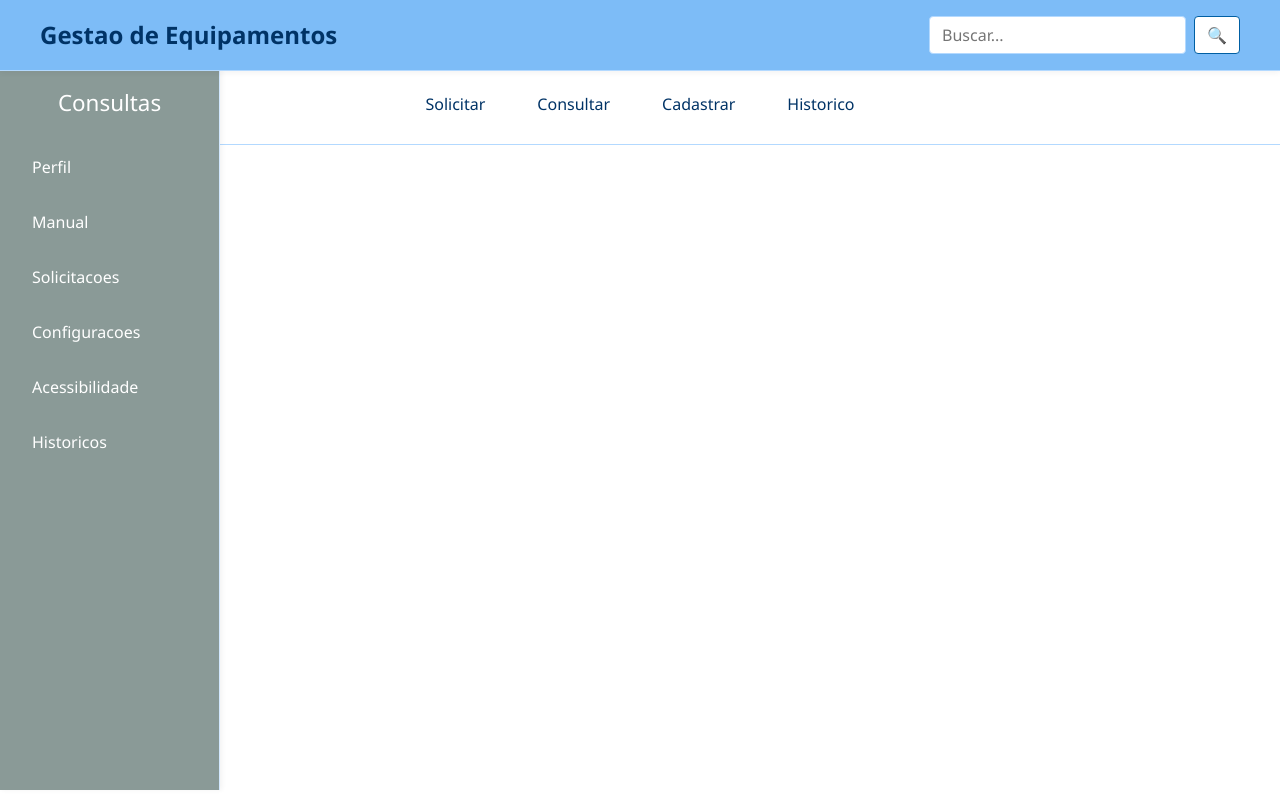
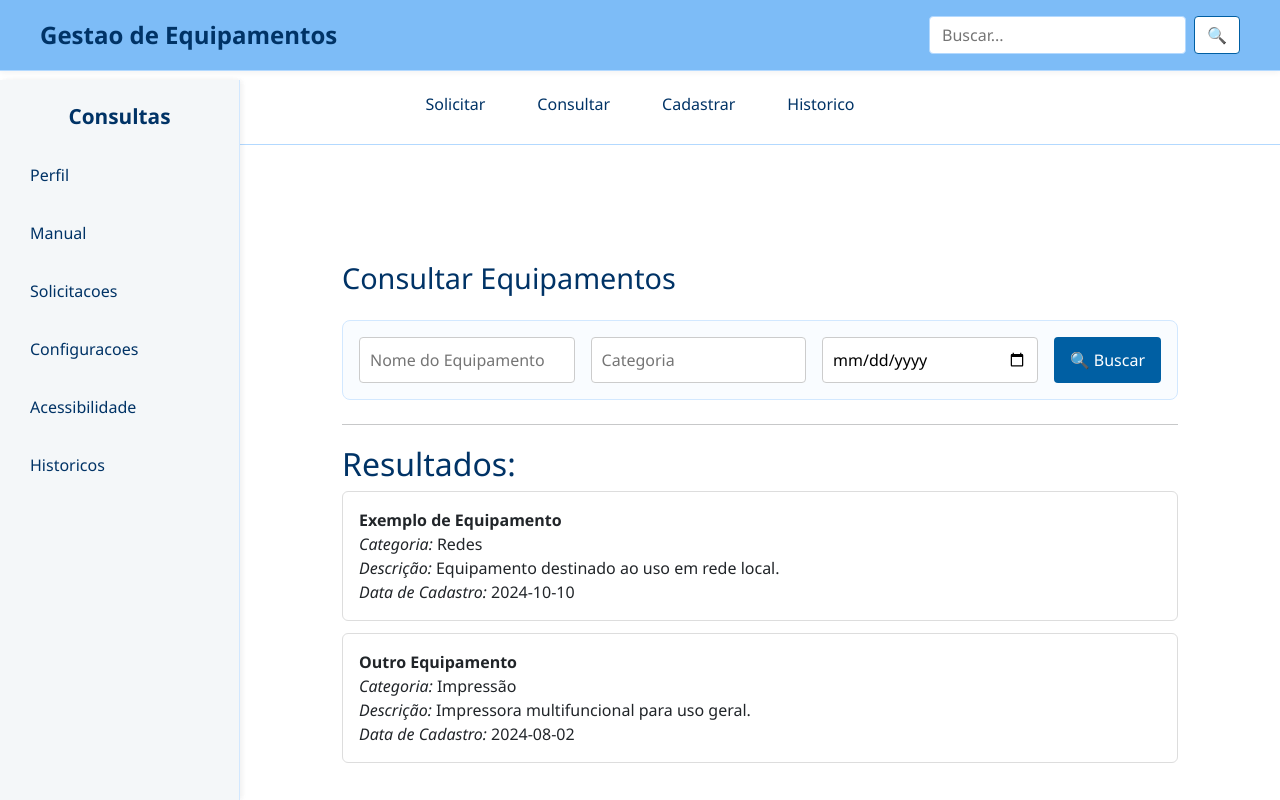
Before and after one commit to vinyuji/Sistema-de-gestao-de-equipamentos, a Django app: page /consultas/ in a window 1280 px wide. Run offline with Django 5.2, Linux system fonts and the light colour scheme.

Commit message:
template so falta alinhar

```diff
--- /dev/null
+++ b/sistemaGestaoDeAcesso/Apps/static/styles/cadastro.css
@@ -0,0 +1,53 @@
+.main-content {
+  margin-left: 150px; /* Espaço para sidebar */
+}
+
+h1 {
+  margin-bottom: 24px;
+  font-size: 1.8rem;
+  color: var(--font-color, #003366);
+}
+
+.form-cadastro {
+  background: white;
+  padding: 24px;
+  border: 1px solid #d2e8ff;
+  border-radius: 8px;
+  max-width: 600px;
+  box-shadow: 0 2px 4px rgba(0,0,0,0.05);
+}
+
+.form-group {
+  margin-bottom: 20px;
+}
+
+.form-group label {
+  display: block;
+  font-weight: 600;
+  margin-bottom: 8px;
+  color: #003366;
+}
+
+.form-group input,
+.form-group textarea {
+  width: 100%;
+  padding: 10px;
+  border: 1px solid #ccc;
+  border-radius: 4px;
+  font-size: 1rem;
+}
+
+.btn-cadastrar {
+  background-color: var(--blue-dark, #005fa3);
+  color: white;
+  padding: 10px 20px;
+  border: none;
+  border-radius: 6px;
+  font-size: 1rem;
+  cursor: pointer;
+  transition: background-color 0.3s ease;
+}
+
+.btn-cadastrar:hover {
+  background-color: #003f7a;
+}
--- /dev/null
+++ b/sistemaGestaoDeAcesso/Apps/static/styles/consulta.css
@@ -0,0 +1,63 @@
+.main-content {
+  margin-left: 240px;
+  padding: 24px;
+}
+
+h1 {
+  margin-bottom: 24px;
+  font-size: 1.8rem;
+  color: var(--font-color, #003366);
+}
+
+.form-consulta {
+  background: #f9fcff;
+  padding: 16px;
+  border: 1px solid #d2e8ff;
+  border-radius: 8px;
+  margin-bottom: 24px;
+}
+
+.form-row {
+  display: flex;
+  gap: 16px;
+  flex-wrap: wrap;
+}
+
+.form-row input {
+  padding: 10px;
+  border: 1px solid #ccc;
+  border-radius: 4px;
+  flex: 1;
+  min-width: 160px;
+}
+
+.form-row button {
+  background-color: var(--blue-dark, #005fa3);
+  color: white;
+  border: none;
+  padding: 10px 16px;
+  border-radius: 4px;
+  cursor: pointer;
+}
+
+.form-row button:hover {
+  background-color: #003f7a;
+}
+
+.resultado-busca h2 {
+  margin-top: 20px;
+  color: var(--font-color, #003366);
+}
+
+.lista-equipamentos {
+  list-style: none;
+  padding: 0;
+}
+
+.lista-equipamentos li {
+  background: white;
+  border: 1px solid #ddd;
+  border-radius: 6px;
+  padding: 16px;
+  margin-bottom: 12px;
+}
--- /dev/null
+++ b/sistemaGestaoDeAcesso/Apps/static/styles/historico.css
@@ -0,0 +1,44 @@
+.main-content {
+  margin-left: 240px;
+  padding: 24px;
+}
+
+.filtro-historico {
+  margin-bottom: 24px;
+}
+
+.filtro-historico form {
+  display: flex;
+  gap: 16px;
+  flex-wrap: wrap;
+}
+
+.filtro-historico input {
+  padding: 10px;
+  border: 1px solid #ccc;
+  border-radius: 4px;
+  flex: 1;
+  min-width: 160px;
+}
+
+.filtro-historico button {
+  background-color: var(--blue-dark, #005fa3);
+  color: white;
+  border: none;
+  padding: 10px 16px;
+  border-radius: 4px;
+  cursor: pointer;
+}
+
+.lista-historico ul {
+  list-style: none;
+  padding: 0;
+}
+
+.lista-historico li {
+  background: white;
+  border: 1px solid #ddd;
+  border-radius: 6px;
+  padding: 16px;
+  margin-bottom: 12px;
+}
--- a/sistemaGestaoDeAcesso/Apps/static/styles/navBar.css
+++ b/sistemaGestaoDeAcesso/Apps/static/styles/navBar.css
@@ -121,3 +121,15 @@ body {
   background-color: var(--blue-hover);
   color: var(--blue-dark);
 }
+
+/* Layout principal compensando a sidebar */
+.main-content {
+  margin-left: 240px;
+  padding: 20px;
+}
+
+@media (max-width: 768px) {
+  .main-content {
+    margin-left: 0;
+  }
+}
--- a/sistemaGestaoDeAcesso/Apps/static/styles/navBarEsq.css
+++ b/sistemaGestaoDeAcesso/Apps/static/styles/navBarEsq.css
@@ -2,43 +2,54 @@
 
 .sidebar {
   position: fixed;
-    top: 70px; /* altura da navbar superior */
+  top: 80px; /* altura da navbar fixa */
   left: 0;
-    width: 220px;
+  width: 240px;
   height: calc(100vh - 80px);
-    background-color: #8a9a97;
+  background-color: #f4f7f9;
   border-right: 1px solid #d2e8ff;
-    padding: 20px;
-    box-shadow: 2px 0 5px rgba(0, 0, 0, 0.05);
+  padding: 24px 16px;
+  box-shadow: 2px 0 6px rgba(0, 0, 0, 0.04);
+  overflow-y: auto;
+  z-index: 999;
 }
 
 .sidebar-header h2 {
-    font-size: 1.4rem;
-    color: #ffffff;
-    margin-bottom: 30px;
+  font-size: 1.3rem;
+  color: var(--font-color, #003366);
+  margin-bottom: 24px;
   text-align: center;
+  font-weight: bold;
 }
 
 .sidebar-nav ul {
   list-style: none;
   padding: 0;
+  margin: 0;
 }
 
 .sidebar-nav ul li {
-    margin: 15px 0;
+  margin-bottom: 14px;
 }
 
 .sidebar-nav ul li a {
   text-decoration: none;
-    color: #ffffff;
+  color: var(--font-color, #003366);
   font-weight: 500;
   transition: all 0.3s ease;
-    padding: 8px 12px;
+  padding: 10px 14px;
   display: block;
-    border-radius: 4px;
+  border-radius: 6px;
+  background-color: transparent;
 }
 
 .sidebar-nav ul li a:hover {
-    background-color: #8a9a97;
-    color: #002244;
+  background-color: #e6f2ff;
+  color: var(--blue-dark, #005fa3);
 }
+
+@media (max-width: 768px) {
+  .sidebar {
+    display: none;
+  }
+}
--- /dev/null
+++ b/sistemaGestaoDeAcesso/Apps/static/styles/solicitar.css
@@ -0,0 +1,43 @@
+.main-content {
+  margin-left: 240px;
+  padding: 24px;
+}
+
+.form-solicitar {
+  background: #f9fcff;
+  padding: 24px;
+  border-radius: 8px;
+  border: 1px solid #d2e8ff;
+  max-width: 600px;
+}
+
+.form-group {
+  margin-bottom: 20px;
+}
+
+label {
+  display: block;
+  font-weight: 600;
+  margin-bottom: 8px;
+}
+
+input, select, textarea {
+  width: 100%;
+  padding: 10px;
+  border-radius: 4px;
+  border: 1px solid #ccc;
+}
+
+.btn-solicitar {
+  background-color: var(--blue-dark, #005fa3);
+  color: white;
+  border: none;
+  padding: 10px 20px;
+  border-radius: 6px;
+  font-size: 1rem;
+  cursor: pointer;
+}
+
+.btn-solicitar:hover {
+  background-color: #003f7a;
+}
--- a/sistemaGestaoDeAcesso/Apps/templates/pages/base.html
+++ b/sistemaGestaoDeAcesso/Apps/templates/pages/base.html
@@ -4,10 +4,19 @@
   <meta charset="UTF-8">
   <title>{% block title %}Meu Site{% endblock %}</title>
   <link href="https://cdn.jsdelivr.net/npm/bootstrap@5.3.0/dist/css/bootstrap.min.css" rel="stylesheet">
+
+  {% load static %}
+  <link rel="stylesheet" href="{% static 'styles/navBarEsq.css' %}">
+  <link rel="stylesheet" href="{% static 'styles/cadastro.css' %}">
+  <link rel="stylesheet" href="{% static 'styles/consulta.css' %}">
+  <link rel="stylesheet" href="{% static 'styles/solicitar.css' %}">
+  <link rel="stylesheet" href="{% static 'styles/historico.css' %}">
+
 </head>
 <body>
 
   {% include "partials/navbar.html" %}
+  {% include "./partials/navBarEsq.html" with pagina_nome="Cadastros" %}
 
   <div class="container pt-5 mt-5">
     {% block content %}
--- a/sistemaGestaoDeAcesso/Apps/templates/pages/consultas.html
+++ b/sistemaGestaoDeAcesso/Apps/templates/pages/consultas.html
@@ -1,16 +1,45 @@
-<!DOCTYPE html>
-<html lang="en">
-<head>
-    <meta charset="UTF-8">
-    <meta name="viewport" content="width=device-width, initial-scale=1.0">
-    <link rel="stylesheet" href="../styles/home.css">
-    <title>Home</title>
-</head>
-<body>
-    {% extends "base.html" %}
-    {% block title %}Consultas{% endblock %}
-    {% block content %}
-    {% include "./partials/navBarEsq.html" with pagina_nome="Consultas" %}
-    {% endblock %}
-</body>
-</html>
+{% extends "base.html" %}
+{% load static %}
+
+{% block title %}Consulta de Equipamentos{% endblock %}
+
+
+{% block content %}
+  {% include "./partials/navBarEsq.html" with pagina_nome="Consultas" %}
+
+  <div class="main-content">
+    <h1>Consultar Equipamentos</h1>
+
+    <!-- Formulário de busca -->
+    <form method="GET" class="form-consulta">
+      <div class="form-row">
+        <input type="text" name="nome" placeholder="Nome do Equipamento">
+        <input type="text" name="categoria" placeholder="Categoria">
+        <input type="date" name="data_cadastro">
+        <button type="submit">🔍 Buscar</button>
+      </div>
+    </form>
+
+    <hr>
+
+    <!-- Listagem dos resultados -->
+    <div class="resultado-busca">
+      <h2>Resultados:</h2>
+      <ul class="lista-equipamentos">
+        <li>
+          <strong>Exemplo de Equipamento</strong><br>
+          <em>Categoria:</em> Redes<br>
+          <em>Descrição:</em> Equipamento destinado ao uso em rede local.<br>
+          <em>Data de Cadastro:</em> 2024-10-10
+        </li>
+        <li>
+          <strong>Outro Equipamento</strong><br>
+          <em>Categoria:</em> Impressão<br>
+          <em>Descrição:</em> Impressora multifuncional para uso geral.<br>
+          <em>Data de Cadastro:</em> 2024-08-02
+        </li>
+        <!-- Adicione mais <li> conforme necessário -->
+      </ul>
+    </div>
+  </div>
+{% endblock %}
--- a/sistemaGestaoDeAcesso/Apps/templates/pages/partials/navBar.html
+++ b/sistemaGestaoDeAcesso/Apps/templates/pages/partials/navBar.html
@@ -1,8 +1,7 @@
-<!-- NAVBAR FIXA -->
+<!-- NAVBAR SUPERIOR -->
 <nav class="navbarPrimary">
   <div class="navDiv">
     <a class="navbarBrand" href="{% url 'home' %}">Gestao de Equipamentos</a>
-
     <form class="formNav" method="GET" action="{% url 'Search' %}">
       <input class="inputNav" type="search" name="q" placeholder="Buscar..." aria-label="Buscar">
       <button class="buttonNav" type="submit">🔍</button>
@@ -10,7 +9,7 @@
   </div>
 </nav>
 
-<!-- NAVBAR SECUNDÁRIO -->
+<!-- NAVBAR SECUNDÁRIA -->
 <nav class="navSec">
   <div class="Container">
     <ul class="grupoNav">
@@ -24,7 +23,6 @@
 
 
 
-
 <!-- Link do CSS personalizado -->
 {% load static %}
 <link rel="stylesheet" href="{% static 'styles/navBar.css' %}">
--- a/sistemaGestaoDeAcesso/Apps/templates/pages/partials/navBarEsq.html
+++ b/sistemaGestaoDeAcesso/Apps/templates/pages/partials/navBarEsq.html
@@ -1,11 +1,11 @@
 {% load static %}
-<link rel="stylesheet" href="{% static 'styles/navBarEsq.css' %}">
 
+
+<!-- SIDEBAR -->
 <aside class="sidebar">
   <div class="sidebar-header">
     <h2>{{ pagina_nome|default:"Seção" }}</h2>
   </div>
-
   <nav class="sidebar-nav">
     <ul>
       <li><a href="{% url 'Perfil' %}">Perfil</a></li>
```
Also changed, not shown: sistemaGestaoDeAcesso/Apps/templates/pages/cadastros.html (+34 -17 lines), sistemaGestaoDeAcesso/Apps/templates/pages/historico.html (+37 -17 lines), sistemaGestaoDeAcesso/Apps/templates/pages/perfil.html (added, +12 -0 lines), sistemaGestaoDeAcesso/Apps/templates/pages/solicitacoes.html (deleted, +0 -16 lines), sistemaGestaoDeAcesso/Apps/templates/pages/solicitar.html (added, +43 -0 lines), sistemaGestaoDeAcesso/Apps/templates/pages/partials/perfil.html (deleted). Lines whose indentation alone changed are shown as unchanged.
